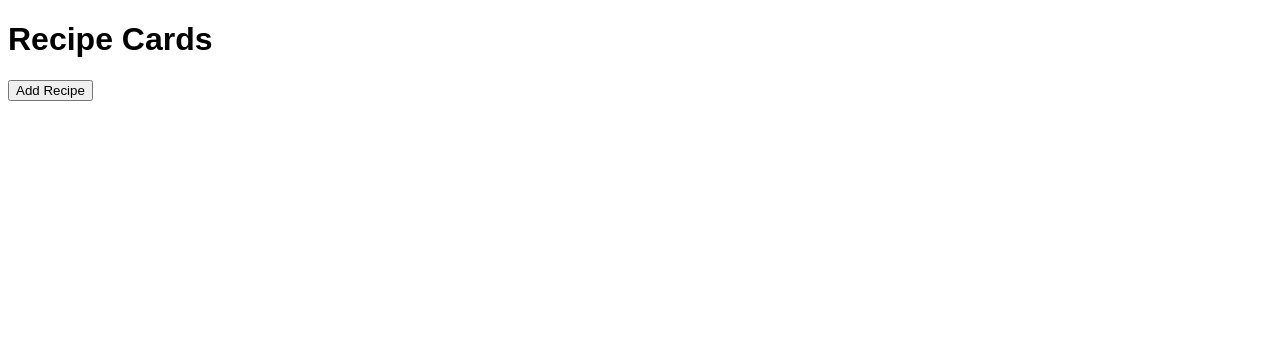
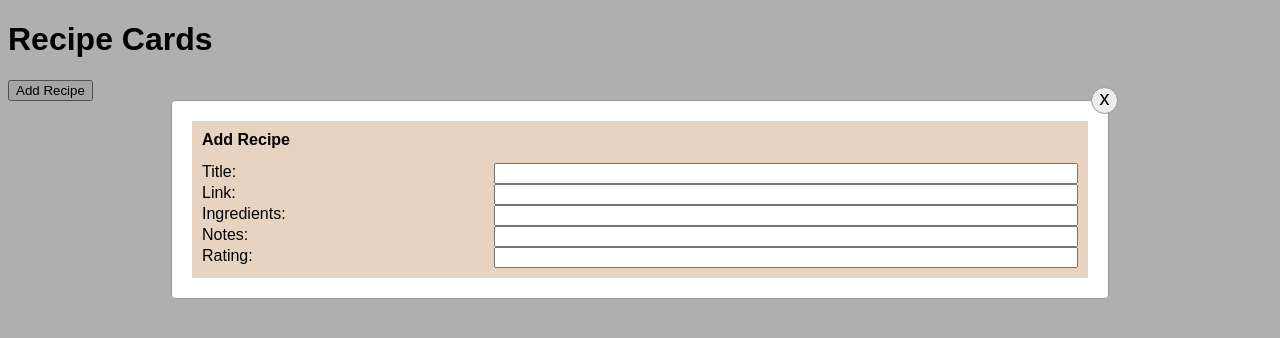
Before and after one commit to kirstenyoon/RecipeBox, a React app: page / in a window 1280 px wide. Both pictures are taken after a click on the button "Add Recipe". Built offline with nearby package versions, Linux system fonts and the light colour scheme; no server answers.

Commit message:
added popup for adding recipe. TODO: add functionality

```diff
--- /dev/null
+++ b/src/components/AddRecipePopup.js
@@ -0,0 +1,16 @@
+import React from "react";
+
+const Popup = (props) => {
+	return (
+		<div className="popup-box">
+			<div className="box">
+				<span className="close-icon" onClick={props.handleClose}>
+					x
+				</span>
+				{props.content}
+			</div>
+		</div>
+	);
+};
+
+export default Popup;
--- a/src/components/App.js
+++ b/src/components/App.js
@@ -1,13 +1,52 @@
 import React, { Component } from "react";
 import RecipesContainer from "./RecipesContainer.js";
+import AddRecipePopup from "./AddRecipePopup";
 import "../stylesheets/styles.scss";
 
-const App = () => {
-	return (
-		<div>
-			<RecipesContainer />
-		</div>
-	);
-};
+class App extends Component {
+	constructor(props) {
+		super(props);
+		this.state = { showPopup: false };
+		this.togglePopup = this.togglePopup.bind(this);
+	}
+
+	togglePopup() {
+		this.setState({
+			showPopup: !this.state.showPopup,
+		});
+	}
+
+	render() {
+		return (
+			<div>
+				<button onClick={this.togglePopup}>Add Recipe</button>
+
+				{this.state.showPopup && (
+					<AddRecipePopup
+						content={
+							<div className="addRecipePopup">
+								<b>Add Recipe</b>
+								<p></p>
+								<label>Title: </label>
+								<input type="text"></input>
+								<label>Link: </label>
+								<input type="text"></input>
+								<label>Ingredients: </label>
+								<input type="text"></input>
+								<label>Notes: </label>
+								<input type="text"></input>
+								<label>Rating: </label>
+								<input type="text"></input>
+							</div>
+						}
+						handleClose={this.togglePopup}
+					/>
+				)}
+
+				<RecipesContainer togglePopup={this.togglePopup} />
+			</div>
+		);
+	}
+}
 
 export default App;
--- a/src/components/Recipe.js
+++ b/src/components/Recipe.js
@@ -13,7 +13,11 @@ class Recipe extends Component {
 				<div className="recipeHeader">
 					<div className="recipeHeaderText">
 						<p className="recipeTitles">{this.props.recipe.title}</p>
-						<a className="recipeLinks" href={this.props.recipe.link}>
+						<a
+							className="recipeLinks"
+							href={this.props.recipe.link}
+							target="_blank"
+						>
 							link
 						</a>
 					</div>
--- a/src/components/RecipesContainer.js
+++ b/src/components/RecipesContainer.js
@@ -7,7 +7,6 @@ class RecipesContainer extends Component {
 	render() {
 		return (
 			<div>
-				<button>Add Recipe</button>
 				<RecipeContainer />
 			</div>
 		);
--- a/src/stylesheets/styles.scss
+++ b/src/stylesheets/styles.scss
@@ -41,6 +41,53 @@ body {
 		margin: 5px;
 	}
 
-	.ingredientItems {
-	}
+	// .ingredientItems {
+	// }
 }
+
+.addRecipePopup {
+	background-color: $khaki;
+	padding: 10px;
+	display: grid;
+	grid-template-columns: 1fr 2fr;
+	flex-wrap: wrap;
+}
+
+.popup-box {
+	position: fixed;
+	background: #00000050;
+	width: 100%;
+	height: 100vh;
+	top: 0;
+	left: 0;
+}
+
+.box {
+	position: relative;
+	width: 70%;
+	margin: 0 auto;
+	height: auto;
+	max-height: 70vh;
+	margin-top: calc(100vh - 85vh - 20px);
+	background: #fff;
+	border-radius: 4px;
+	padding: 20px;
+	border: 1px solid #999;
+	overflow: auto;
+}
+
+.close-icon {
+	content: "x";
+	cursor: pointer;
+	position: fixed;
+	right: calc(15% - 30px);
+	top: calc(100vh - 85vh - 33px);
+	background: #ededed;
+	width: 25px;
+	height: 25px;
+	border-radius: 50%;
+	line-height: 20px;
+	text-align: center;
+	border: 1px solid #999;
+	font-size: 20px;
+}
```
